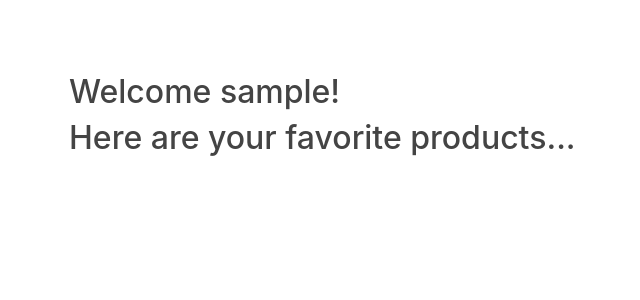
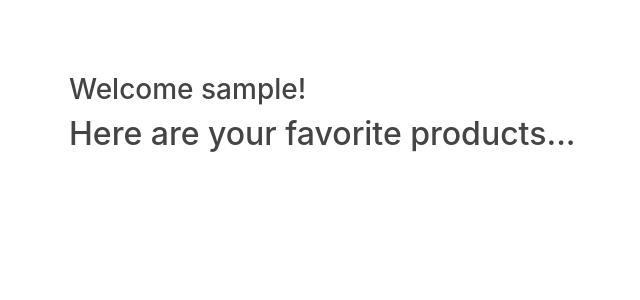
Before and after one commit to Kristinboyd/therealdewdrop, a Django app: page /profile/ in a window 1280 px wide. Shown: the part 87-387 px from the top of the page, without its empty margins (16-656 px from the left). Run offline with Django 3.2, Linux system fonts and the light colour scheme; the visitor is signed in with stand-in values (Sample User, id 1); data comes from the database, SQL or seed files in the repository; data that the repository does not hold is empty; some libraries are stand-ins or nearby versions.

Commit message:
added dewdrop to dewdrop cards and made here are your fav products a h2 and welcome an h3

```diff
--- a/products/templates/products/products.html
+++ b/products/templates/products/products.html
@@ -17,7 +17,7 @@
                                     <p class="card-text">Great for {{ product.treatment_type }}!</p>
                                     <a href="{{ product.link }}" class="btn btn-outline-dark">Buy Here &#128184;</a>
                                     {% if user.is_authenticated %}
-                                    <a href="add_to_profile?product_name={{ product.name }}" class="btn btn-outline-info">Add to Profile &#128151;</a>
+                                    <a href="add_to_profile?product_name={{ product.name }}" class="btn btn-outline-info">Add to dewdrops &#128151;</a>
                                     {% endif %}
                                 </div>
                             </div>
--- a/users/templates/users/profile.html
+++ b/users/templates/users/profile.html
@@ -4,7 +4,7 @@
     <div class="content-section">
       <div class="media">
         <div class="media-body">
-          <h2 class="account-heading">Welcome {{ user.username }}!</h2>
+          <h3 class="account-heading">Welcome {{ user.username }}!</h3>
           <h2> Here are your favorite products... </h2>
           <body>
             <div class="container">
```
